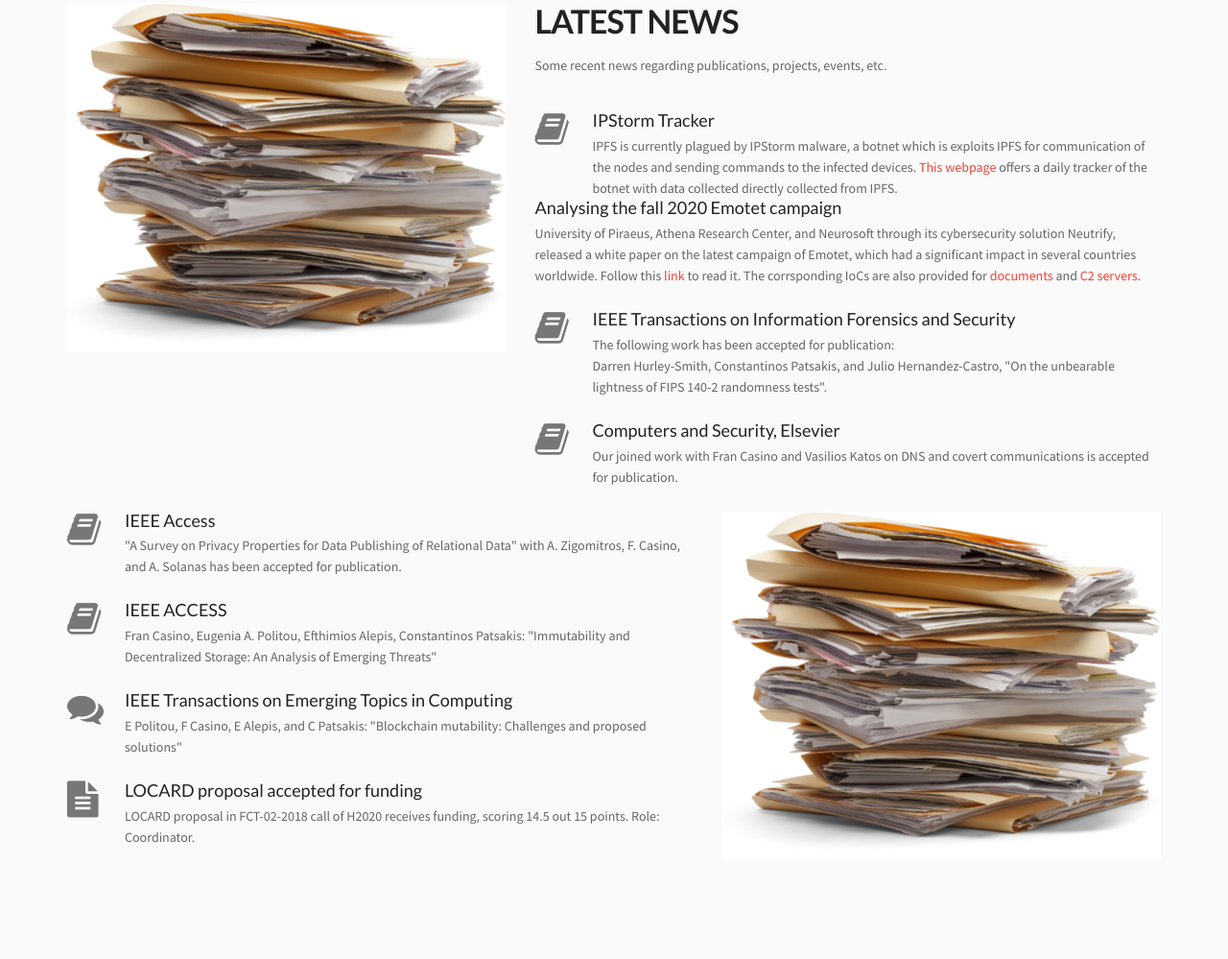
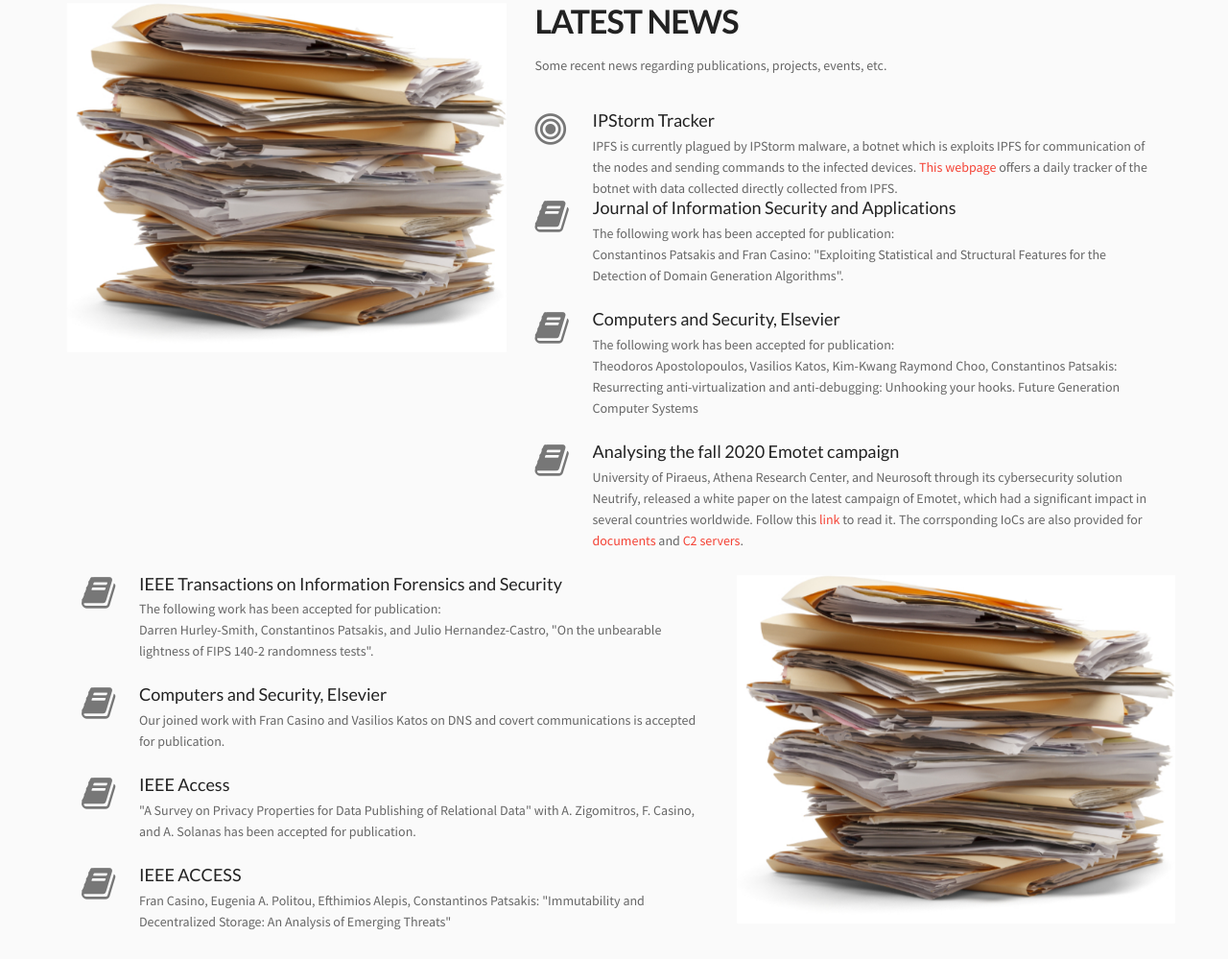
Before and after one commit to kpatsakis/kpatsakis.github.io, a plain HTML site: page index.html in a window 1280 px wide. Shown: the part 1507-2506 px from the top of the page at 96% size. Drawn offline with Linux system fonts and the light colour scheme; a script that the page names is missing; files whose address does not match are found by name.

Commit message:
general updates

```diff
--- a/index.html
+++ b/index.html
@@ -88,7 +88,9 @@
 						Informatics
 						of
 						University of Piraeus. My main areas of research include cryptography, security, privacy and data anonymization.<br> In the past I worked as Researcher at the UNESCO Chair in Data Privacy at the <a href="http://www.urv.cat/en/">Rovira i
-							Virgili University</a> (URV) of Tarragona, Catalonia, Spain, as a Research Fellow at <a href="http://www.tcd.ie/">Trinity College</a>, Dublin Ireland, and Senior Researcher at the Luxembourg Institute of Science and Technology (<a href="https://www.list.lu/">LIST</a>).</p>
+							Virgili University</a> (URV) of Tarragona, Catalonia, Spain, as a Research Fellow at <a href="http://www.tcd.ie/">Trinity College</a>, Dublin Ireland, and Senior Researcher at the Luxembourg Institute of Science and Technology (<a
+							href="https://www.list.lu/">LIST</a>).
+					</p>
 				</div>
 				<hr class="style-two2">
 				<div class="col-lg-6 col-sm-6 wow fadeInLeft delay-05s">
@@ -131,25 +133,22 @@
 					<P class="padding-b">Some recent news regarding publications, projects, events, etc.</P>
 					<div class="featured-box">
 						<div class="featured-box-col1 wow fadeInRight delay-04s">
-							<i class="fa-book"></i>
+							<i class="fa-bullseye"></i>
 						</div>
 						<div class="featured-box-col2 wow fadeInRight delay-04s">
 							<h3>IPStorm Tracker</h3>
-							<p>IPFS is currently plagued by IPStorm malware, a botnet which is exploits IPFS for communication of the nodes and sending commands to the infected devices. <a href="ipstorm/ipstrorm_tracker.html">This webpage</a> offers a daily tracker of the botnet with data collected directly collected from IPFS.</p>
-						</div>
-						<div class="featured-box-col2 wow fadeInRight delay-04s">
-							<h3>Analysing the fall 2020 Emotet campaign</h3>
-							<p>University of Piraeus, Athena Research Center, and Neurosoft through its cybersecurity solution Neutrify,  released a white paper on the latest campaign of Emotet, which had a significant impact in several countries worldwide. Follow this <a href="files/emotet_analysis.pdf">link</a> to read it. The corrsponding IoCs are also provided for <a href="files/emotet_ioc_docs.txt">documents</a> and <a href="files/emotet_ioc_c2.txt">C2 servers</a>.</p>
-						</div>
+							<p>IPFS is currently plagued by IPStorm malware, a botnet which is exploits IPFS for communication of the nodes and sending commands to the infected devices. <a href="ipstorm/ipstrorm_tracker.html">This webpage</a> offers a daily
+								tracker of the botnet with data collected directly collected from IPFS.</p>
 						</div>
 						<div class="featured-box">
 							<div class="featured-box-col1 wow fadeInRight delay-04s">
 								<i class="fa-book"></i>
 							</div>
 							<div class="featured-box-col2 wow fadeInRight delay-04s">
-							<h3>IEEE Transactions on Information Forensics and Security </h3>
+								<h3>Journal of Information Security and Applications</h3>
 								<p>The following work has been accepted for publication:
-								<br>Darren Hurley-Smith, Constantinos Patsakis, and Julio Hernandez-Castro, "On the unbearable lightness of FIPS 140-2 randomness tests".</p>
+									<br>Constantinos Patsakis and Fran Casino: "Exploiting Statistical and Structural Features for the Detection of Domain Generation Algorithms".
+								</p>
 							</div>
 						</div>
 						<div class="featured-box">
@@ -158,9 +157,22 @@
 							</div>
 							<div class="featured-box-col2 wow fadeInRight delay-02s">
 								<h3>Computers and Security, Elsevier</h3>
-							<p>Our joined work with Fran Casino and Vasilios Katos on DNS and covert communications is accepted for publication.</p>
-						</div>
-					</div>
+								<p>	The following work has been accepted for publication:
+									<br>Theodoros Apostolopoulos, Vasilios Katos, Kim-Kwang Raymond Choo, Constantinos Patsakis: Resurrecting anti-virtualization and anti-debugging: Unhooking your hooks. Future Generation Computer Systems</p>
+							</div>
+						</div>
+						<div class="featured-box">
+							<div class="featured-box-col1 wow fadeInRight delay-04s">
+								<i class="fa-book"></i>
+							</div>
+							<div class="featured-box-col2 wow fadeInRight delay-04s">
+								<h3>Analysing the fall 2020 Emotet campaign</h3>
+								<p>University of Piraeus, Athena Research Center, and Neurosoft through its cybersecurity solution Neutrify, released a white paper on the latest campaign of Emotet, which had a significant impact in several countries worldwide.
+									Follow
+									this <a href="files/emotet_analysis.pdf">link</a> to read it. The corrsponding IoCs are also provided for <a href="files/emotet_ioc_docs.txt">documents</a> and <a href="files/emotet_ioc_c2.txt">C2 servers</a>.</p>
+							</div>
+						</div>
+
 
 
 
@@ -175,6 +187,26 @@
 				<div class="row">
 					<div class="col-lg-7 col-sm-8 featured-work">
 						<div class="featured-box">
+							<div class="featured-box-col1 wow fadeInRight delay-04s">
+								<i class="fa-book"></i>
+							</div>
+							<div class="featured-box-col2 wow fadeInRight delay-04s">
+								<h3>IEEE Transactions on Information Forensics and Security </h3>
+								<p>The following work has been accepted for publication:
+									<br>Darren Hurley-Smith, Constantinos Patsakis, and Julio Hernandez-Castro, "On the unbearable lightness of FIPS 140-2 randomness tests".
+								</p>
+							</div>
+						</div>
+						<div class="featured-box">
+							<div class="featured-box-col1 wow fadeInRight delay-02s">
+								<i class="fa-book"></i>
+							</div>
+							<div class="featured-box-col2 wow fadeInRight delay-02s">
+								<h3>Computers and Security, Elsevier</h3>
+								<p>Our joined work with Fran Casino and Vasilios Katos on DNS and covert communications is accepted for publication.</p>
+							</div>
+						</div>
+						<div class="featured-box">
 							<div class="featured-box-col1 wow fadeInRight delay-02s">
 								<i class="fa-book"></i>
 							</div>
@@ -193,26 +225,6 @@
 								<p> Fran Casino, Eugenia A. Politou, Efthimios Alepis, Constantinos Patsakis: "Immutability and Decentralized Storage: An Analysis of Emerging Threats"</p>
 							</div>
 						</div>
-					<div class="featured-box">
-						<div class="featured-box-col1 wow fadeInRight delay-02s">
-							<i class="fa-comments"></i>
-						</div>
-						<div class="featured-box-col2 wow fadeInRight delay-02s">
-							<h3>IEEE Transactions on Emerging Topics in Computing</h3>
-							<p>E Politou, F Casino, E Alepis, and C Patsakis: "Blockchain mutability: Challenges and proposed solutions"</p>
-						</div>
-					</div>
-					<div class="featured-box">
-						<div class="featured-box-col1 wow fadeInRight delay-02s">
-							<i class="fa-file-text"></i>
-						</div>
-						<div class="featured-box-col2 wow fadeInRight delay-02s">
-							<h3>LOCARD proposal accepted for funding</h3>
-							<p>LOCARD proposal in FCT-02-2018 call of H2020 receives funding, scoring 14.5 out 15 points. Role: Coordinator.</p>
-						</div>
-					</div>
-
-
 					</div>
 					<figure class="col-lg-5 col-sm-4 wow fadeInLeft">
 						<img src="img/papers.jpg" alt="">
@@ -240,6 +252,13 @@
 
 		</div>
 		<div class="portfolioContainer wow fadeInUp delay-04s">
+			<div class=" Portfolio-box ongoing">
+				<div class="verticalalign">
+					<a href="#"><img src="img/glass.png" alt=""></a>
+					<h3>GLASS</h3>
+					<p>H2020-DT-GOVERNANCE-05-2020</p>
+				</div>
+			</div>
 			<div class=" Portfolio-box ongoing">
 				<div class="verticalalign">
 					<a href="http://locard.eu/"><img src="img/locard.png" alt=""></a>
```
Also changed, not shown: img/glass.png (added). Lines whose indentation alone changed are shown as unchanged.
